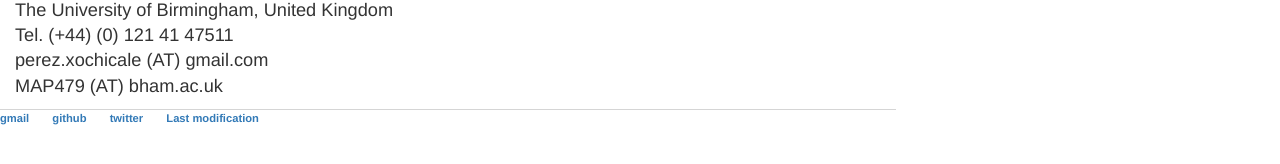
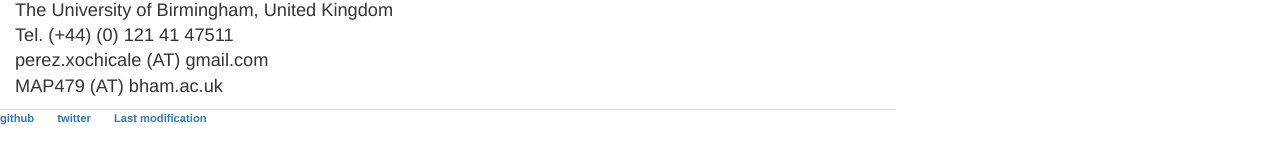
Before and after one commit to mxochicale/mxochicale.github.io, a Jekyll site: the page built from index.html, in a window 1280 px wide. Shown: the part 265-429 px from the top of the page. Built offline with Jekyll 4.4.1, drawn with Linux system fonts in a browser that asks for light colours.

Commit message:
delete gmail link from footer

```diff
--- a/_includes/footer.html
+++ b/_includes/footer.html
@@ -1,7 +1,6 @@
 
 <footer>
 	<ul>
-		<li><a href="mailto:perez.xochicale[at]gmail.com">gmail</a></li>
 		<li><a href="https://github.com/mxochicale">github</a></li>
 		<li><a href="https://twitter.com/mperezxochicale">twitter</a></li>
 		<li><a href="https://github.com/mxochicale/mxochicale.github.io">Last modification</a>
```
